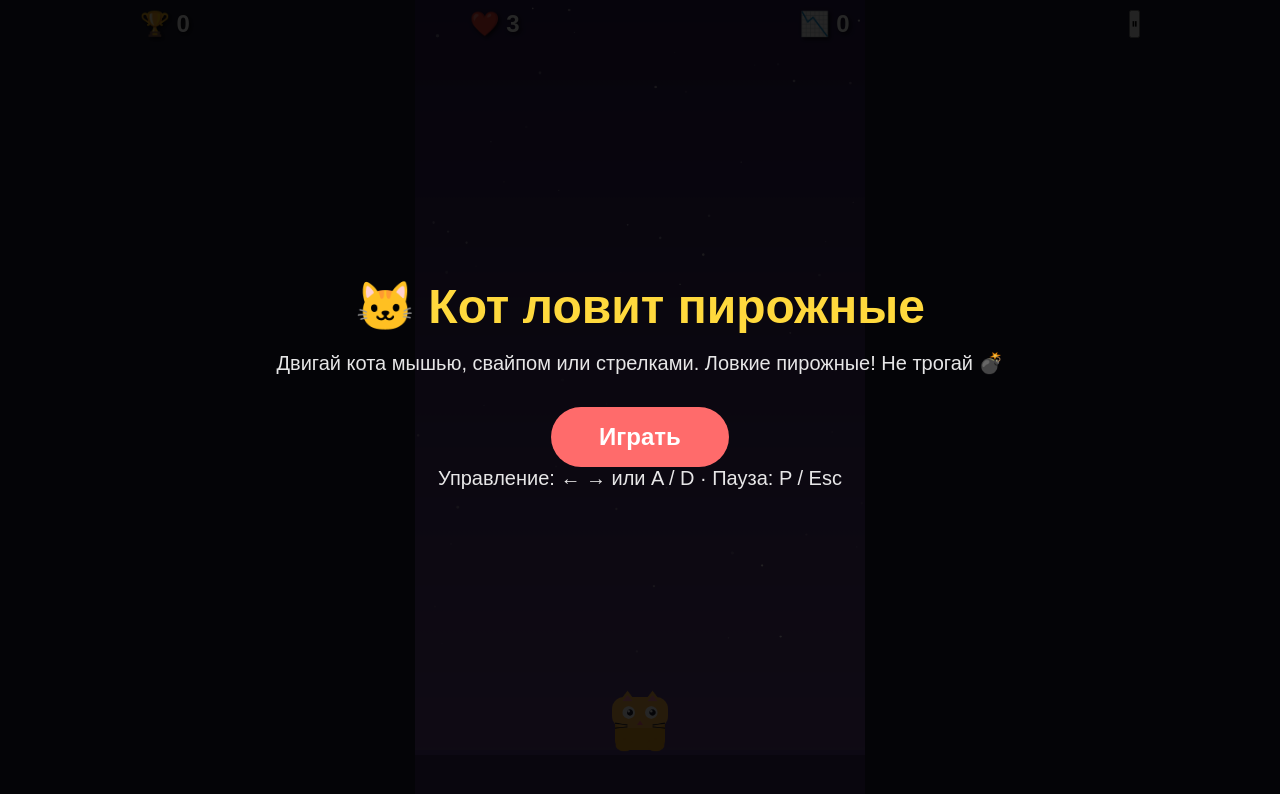
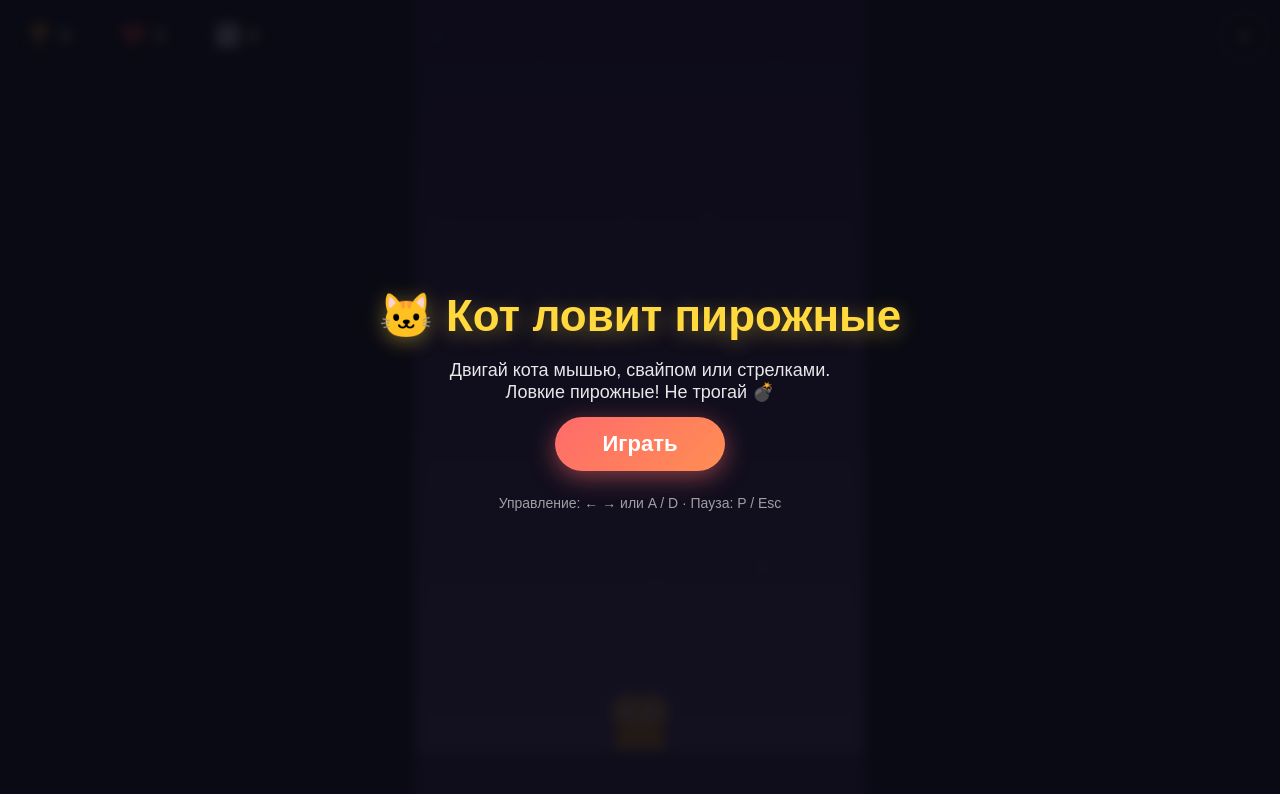
Before and after one commit to youtumbashow-lab/cat-cakes-game, a plain HTML site: page index.html in a window 1280 px wide. Drawn offline with Linux system fonts and the light colour scheme; animation ran at ten frames a second.

Commit message:
Update style.css

```diff
--- a/style.css
+++ b/style.css
@@ -4,8 +4,8 @@ html, body {
     width: 100%;
     height: 100%;
     overflow: hidden;
-    background: #1a1a2e;
-    font-family: 'Arial', sans-serif;
+    background: #0e0e1a;
+    font-family: 'Arial', 'Segoe UI', sans-serif;
     user-select: none;
     -webkit-tap-highlight-color: transparent;
 }
@@ -24,27 +24,60 @@ html, body {
     max-width: 100%;
     max-height: 100%;
     touch-action: none;
+    background: #1a1a2e;
 }
 
+/* ==== HUD ==== */
 #hud {
     position: absolute;
-    top: 10px;
-    left: 0;
-    right: 0;
+    top: 12px;
+    left: 12px;
+    right: 12px;
     display: flex;
-    justify-content: space-around;
+    gap: 20px;
+    align-items: center;
     color: #fff;
-    font-size: 24px;
+    font-size: 22px;
     font-weight: bold;
-    text-shadow: 2px 2px 4px rgba(0,0,0,0.8);
+    text-shadow: 2px 2px 6px rgba(0,0,0,0.9);
     pointer-events: none;
     z-index: 10;
 }
 
+.hud-item {
+    background: rgba(0,0,0,0.4);
+    padding: 6px 14px;
+    border-radius: 20px;
+    backdrop-filter: blur(4px);
+}
+
+#pause-btn {
+    margin-left: auto;
+    pointer-events: auto;
+    width: 48px;
+    height: 48px;
+    font-size: 24px;
+    background: rgba(0,0,0,0.5);
+    color: #fff;
+    border: 2px solid rgba(255,255,255,0.3);
+    border-radius: 50%;
+    cursor: pointer;
+    display: flex;
+    align-items: center;
+    justify-content: center;
+    transition: background 0.15s, transform 0.15s;
+    padding: 0;
+    line-height: 1;
+}
+
+#pause-btn:hover { background: rgba(255,107,107,0.7); }
+#pause-btn:active { transform: scale(0.9); }
+
+/* ==== Overlay ==== */
 #overlay {
     position: absolute;
     inset: 0;
-    background: rgba(0,0,0,0.85);
+    background: rgba(10, 10, 20, 0.9);
     display: flex;
     flex-direction: column;
     align-items: center;
@@ -53,33 +86,48 @@ html, body {
     text-align: center;
     padding: 20px;
     z-index: 100;
+    backdrop-filter: blur(6px);
 }
 
 #overlay.hidden { display: none; }
 
 #overlay h1 {
-    font-size: clamp(24px, 6vw, 48px);
-    margin-bottom: 16px;
+    font-size: clamp(24px, 5vw, 44px);
+    margin-bottom: 18px;
     color: #ffd93d;
+    text-shadow: 0 4px 20px rgba(255, 217, 61, 0.4);
 }
 
 #overlay p {
-    font-size: clamp(14px, 3vw, 20px);
-    margin-bottom: 32px;
+    font-size: clamp(14px, 2vw, 18px);
+    margin-bottom: 14px;
     opacity: 0.9;
+    white-space: pre-line;
+}
+
+#overlay .hint {
+    font-size: clamp(12px, 1.6vw, 14px);
+    opacity: 0.6;
+    margin-top: 20px;
+    margin-bottom: 0;
 }
 
 #start-btn {
-    padding: 16px 48px;
-    font-size: clamp(18px, 4vw, 24px);
-    background: #ff6b6b;
+    padding: 14px 48px;
+    font-size: clamp(16px, 2.5vw, 22px);
+    background: linear-gradient(135deg, #ff6b6b, #ff8e53);
     color: #fff;
     border: none;
     border-radius: 50px;
     cursor: pointer;
     font-weight: bold;
-    transition: transform 0.15s, background 0.15s;
+    margin-bottom: 4px;
+    box-shadow: 0 6px 24px rgba(255, 107, 107, 0.5);
+    transition: transform 0.15s, box-shadow 0.15s;
 }
 
-#start-btn:hover { background: #ff5252; transform: scale(1.05); }
-#start-btn:active { transform: scale(0.95); }
+#start-btn:hover {
+    transform: translateY(-2px) scale(1.03);
+    box-shadow: 0 8px 30px rgba(255, 107, 107, 0.7);
+}
+#start-btn:active { transform: scale(0.97); }
```
